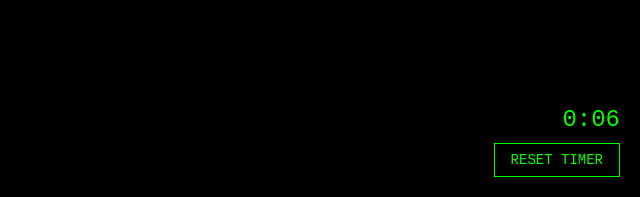
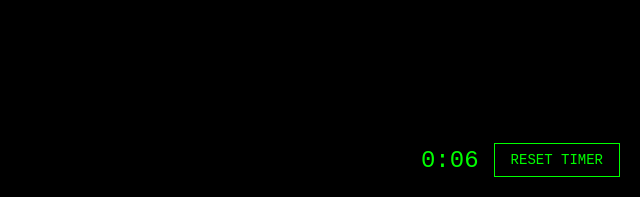
Before and after one commit to Shav7/Terminal-Todos, a Flask app: page / in a window 1280 px wide. Shown: the part 603-800 px from the top of the page, without its empty margins (640-1280 px from the left). Run offline with Flask 3, Linux system fonts and the light colour scheme; data that the repository does not hold is empty.

Commit message:
Agent step completed: Add a reset timer button with terminal-styled appearance

```diff
--- a/static/css/style.css
+++ b/static/css/style.css
@@ -91,9 +91,9 @@ body {
     bottom: 20px;
     right: 20px;
     display: flex;
-    flex-direction: column;
-    align-items: flex-end;
-    gap: 10px;
+    flex-direction: row;
+    align-items: center;
+    gap: 15px;
 }
 
 .timer {
```
Also changed, not shown: other parts of static/css/style.css (+4 -0 lines), Screenshot 2024-10-27 at 4.47.54 PM.png (added).
